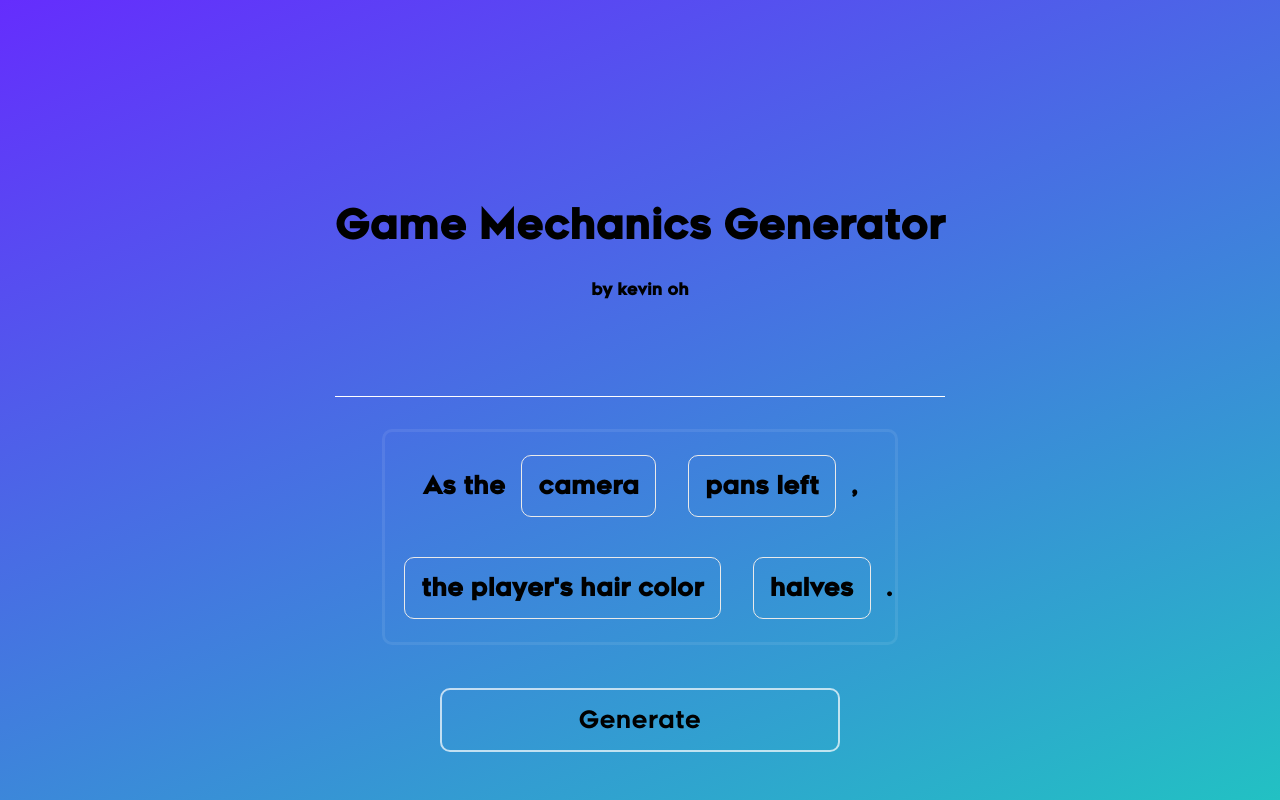
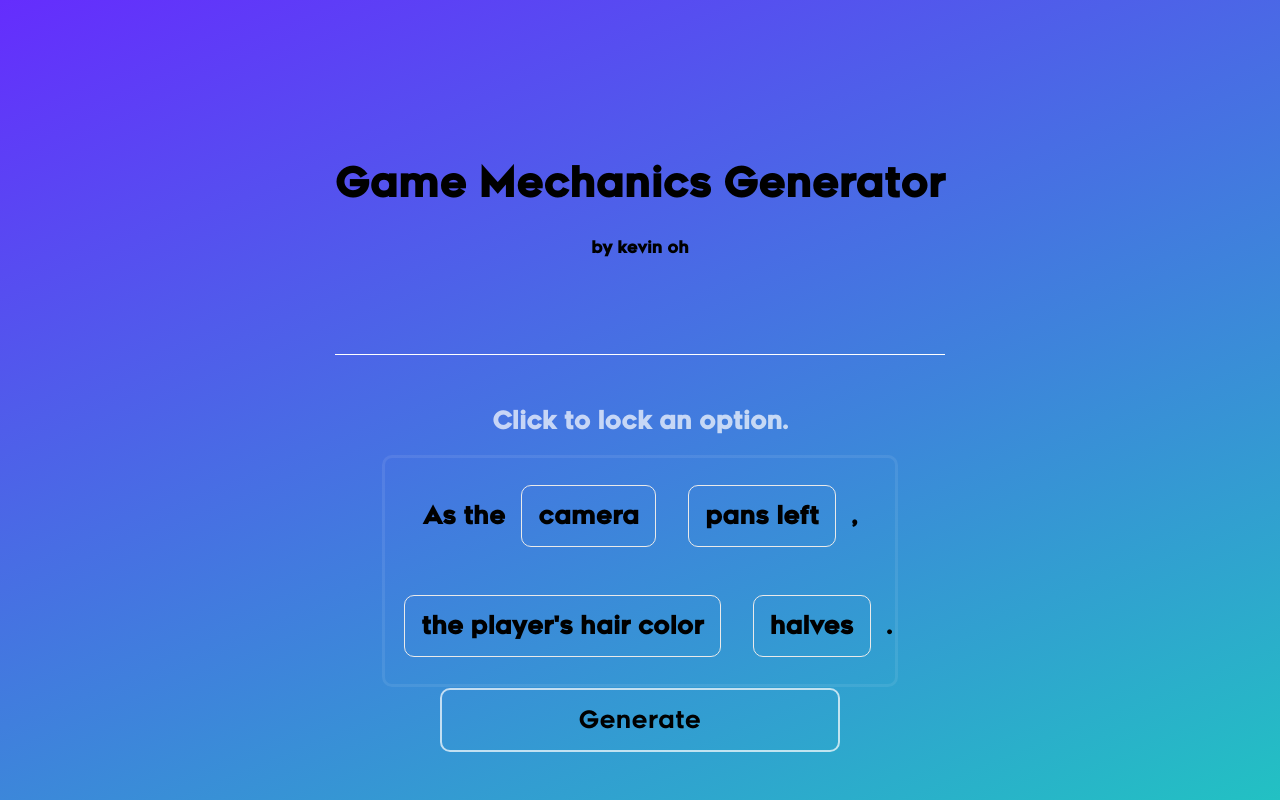
Before and after one commit to kod-yt/game-dice, a Next.js app: page / in a window 1280 px wide. Built offline with nearby package versions, Linux system fonts and the light colour scheme.

Commit message:
Add text to specify locking function

```diff
--- a/pages/index.tsx
+++ b/pages/index.tsx
@@ -119,16 +119,17 @@ export default function Home({
             </a>
           </div>
         </h1>
-       <div className={styles.spacer} style={{ marginBottom: "32px" }} />
+        <div className={styles.spacer} style={{ marginBottom: "32px" }} />
 
         <button className={styles.button} onClick={() => getNewPermutation()}>
           Generate
         </button>
 
+        <h2>Click to lock an option.</h2>
         <div className={styles.gridContainer}>
           <div className={styles.grid}>
             <div className={styles.card}>
-              <h2 className={styles.text}>As the</h2>
+              <h3 className={styles.text}>As the</h3>
             </div>
             <div className={styles.card}>
               <TextOption
@@ -141,7 +142,7 @@ export default function Home({
                 clickFn={() => toggleLock("occurrenceVerb")}
                 locked={isLocked(locked, "occurrenceVerb")}
               />
-              <h2 className={styles.text}>,</h2>
+              <h3 className={styles.text}>,</h3>
             </div>
           </div>
 
@@ -157,7 +158,7 @@ export default function Home({
                 clickFn={() => toggleLock("verb")}
                 locked={isLocked(locked, "verb")}
               />
-              <h2 className={styles.text}>.</h2>
+              <h3 className={styles.text}>.</h3>
             </div>
           </div>
         </div>
--- a/pages/text-option.tsx
+++ b/pages/text-option.tsx
@@ -16,7 +16,7 @@ const TextOption: React.FC<Props> = ({ text, locked, clickFn = () => {} }: Props
           <FiLock />
         </div>
       )}
-      <h2 className={styles.textoption}>{text}</h2>
+      <h3 className={styles.textoption}>{text}</h3>
     </div>
   );
 };
--- a/styles/Home.module.css
+++ b/styles/Home.module.css
@@ -156,6 +156,7 @@
 }
 
 .container h1,
+.container h2,
 .text,
 .textoption,
 .button,
@@ -164,10 +165,18 @@
     "Lucida Sans Unicode", Geneva, Verdana, sans-serif;
 }
 
+.container h2 {
+  color: rgba(255, 255, 255, 0.7);
+}
+
 .text,
 .textoption {
   font-size: 1rem;
   text-align: center;
+}
+
+.textoption:hover {
+  background: rgba(255, 255, 255, 0.2);
 }
 
 @media (min-width: 600px) {
```
